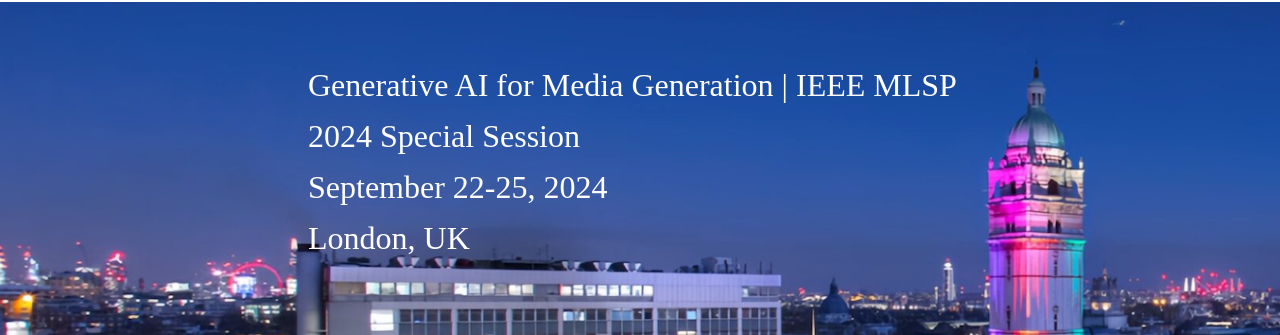
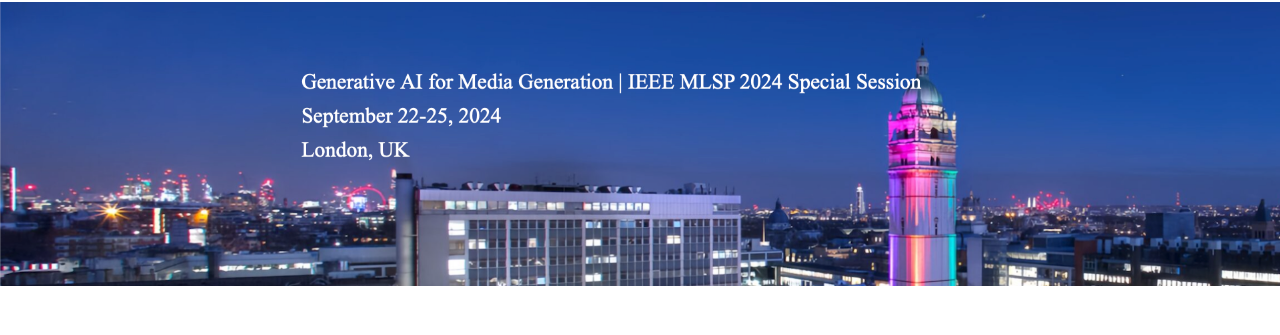
Before and after one commit to yyua8222/MLSP-web, a plain HTML site: page index.html in a window 1280 px wide. Shown: the part 69-404 px from the top of the page. Drawn offline with Linux system fonts and the light colour scheme.

Commit message:
Update index.html

```diff
--- a/index.html
+++ b/index.html
@@ -98,8 +98,9 @@
       width: 100%;
       height: 50vh;
       background-image: url('icl_6.png');
-      background-size: cover;
+      background-size: contain;
       background-position: center;
+      background-repeat: no-repeat;
       display: flex;
       justify-content: center;
       align-items: center;
@@ -107,12 +108,12 @@
     }
     .overlay {
       position: absolute;
-      top: 40%;
+      top: 50%;
       left: 50%;
       transform: translate(-50%, -50%);
       color: white;
-      font-size: 2em; /* Adjust size as needed */
-      width: 55%;
+      font-size: 1.05em; /* Adjust size as needed */
+      width: 95%;
       padding: 20px;
       box-sizing: border-box;
       text-align: left;
@@ -136,14 +137,14 @@
 <body>
     <header>
         <img src="mlsp_full.png" alt="ICASSP Logo">
-        <div class="background">
-          <div class="overlay">
-            Generative AI for Media Generation | IEEE MLSP 2024 Special Session
-            <br> September 22-25, 2024
-            <br> London, UK
-          </div>
-        </div>
-    </header>
+        <picture>
+          <source media="(max-width: 768px)" srcset="icl_8.png">
+          <img src="icl_7.png" alt="描述性文字">
+        </picture>
+
+<!--
+        <img src="/Users/yuanyi/Desktop/papers/MLSP-webside/icl_7.png" >
+    </header> -->
 
   <div class="container-lg">
     <h2>Scope and Topics of Interest</h2>
```
